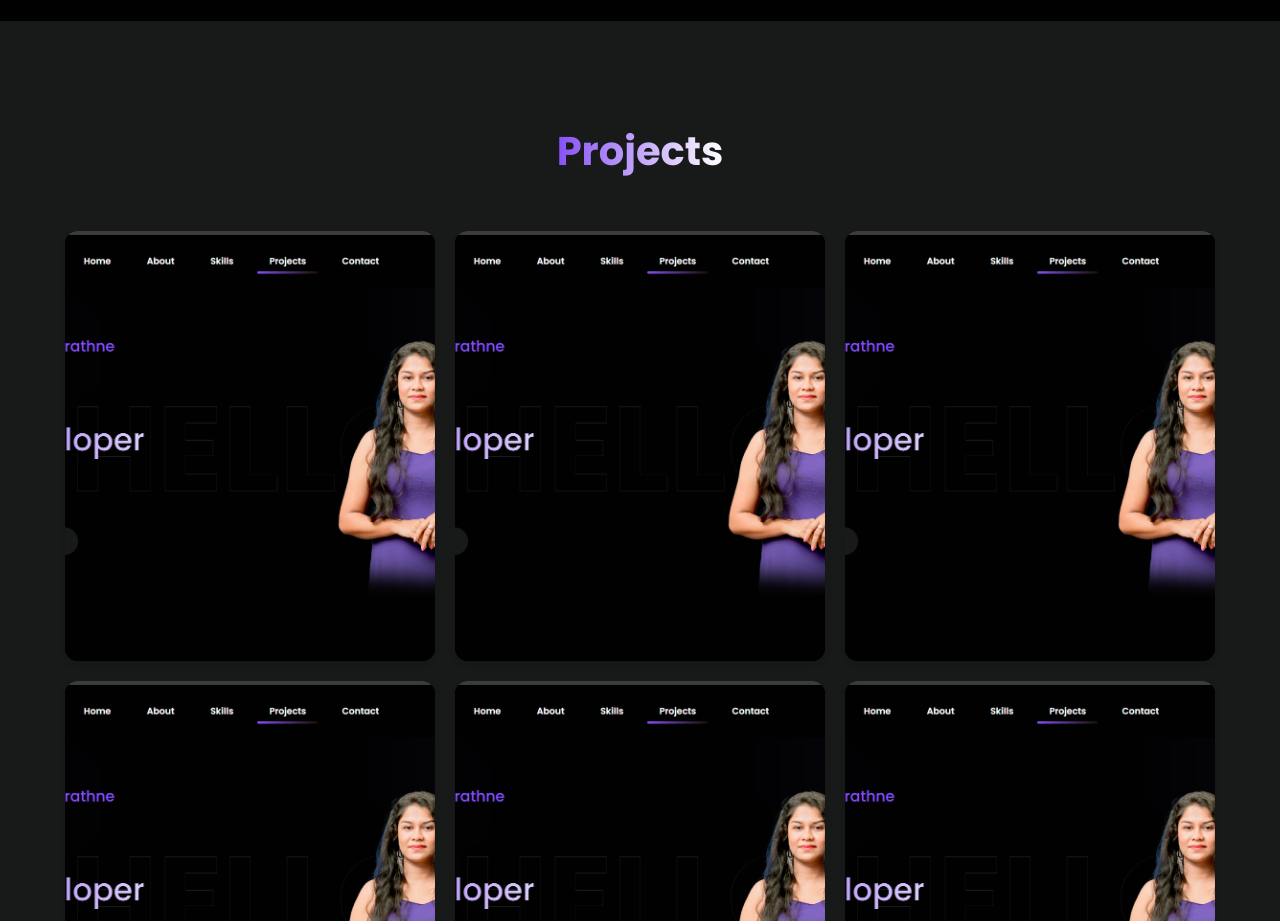
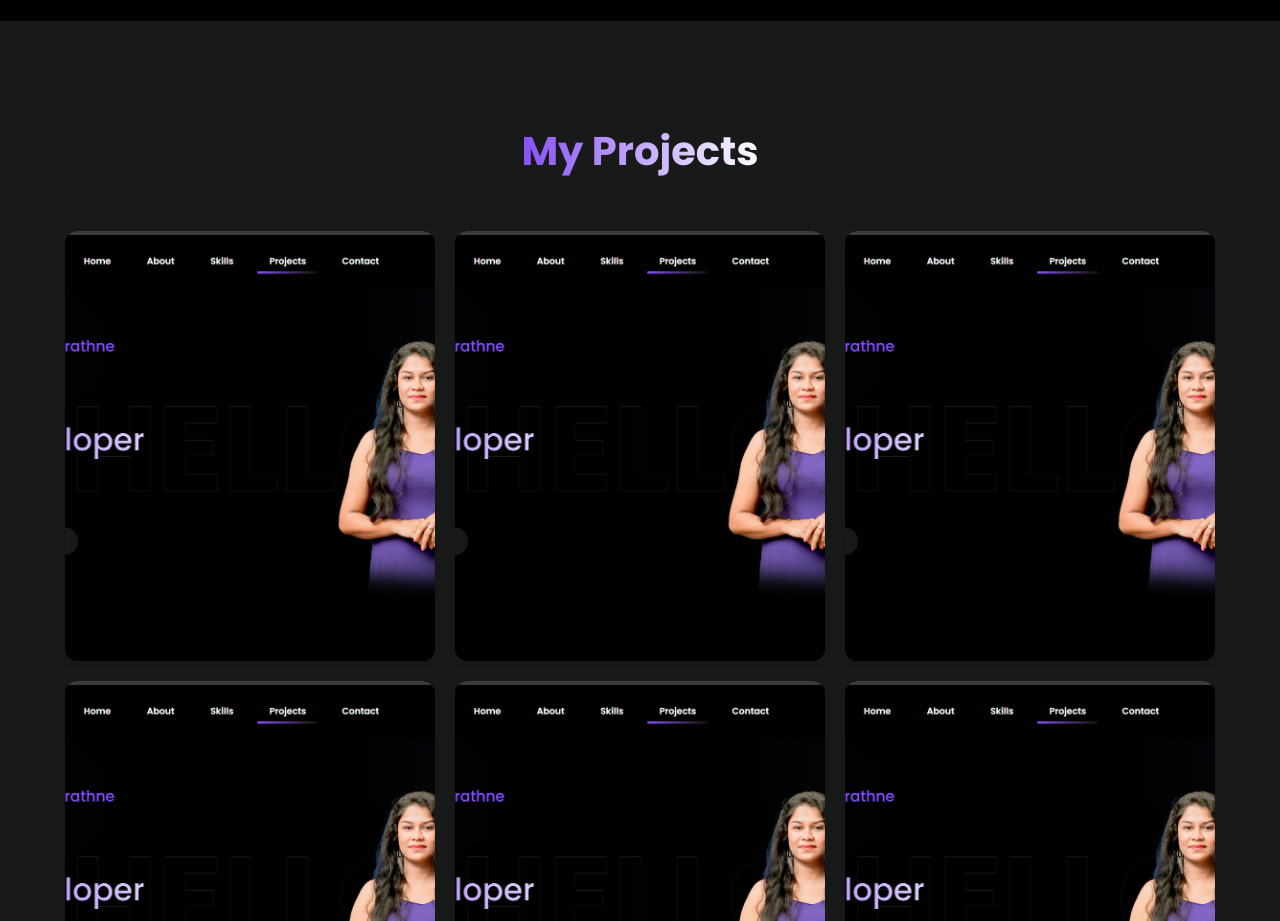
Before and after one commit to ruwinikularathne/My-Portfolio, a React (Create React App) app: page / in a window 1280 px wide. Shown: the part 2080-3001 px from the top of the page. Built offline with nearby package versions, Linux system fonts and the light colour scheme.

Commit message:
updated projects page

```diff
--- a/src/components/Projects/index.jsx
+++ b/src/components/Projects/index.jsx
@@ -64,7 +64,7 @@ const Projects = () => {
     return (
         <section id="projects">
             <div className="section_header center">
-                <h2 className="primary_title">Projects</h2>
+                <h2 className="primary_title">My Projects</h2>
             </div>
             <div className="section_wrapper project_container">
                 {projects.map((project, index) => (
```
